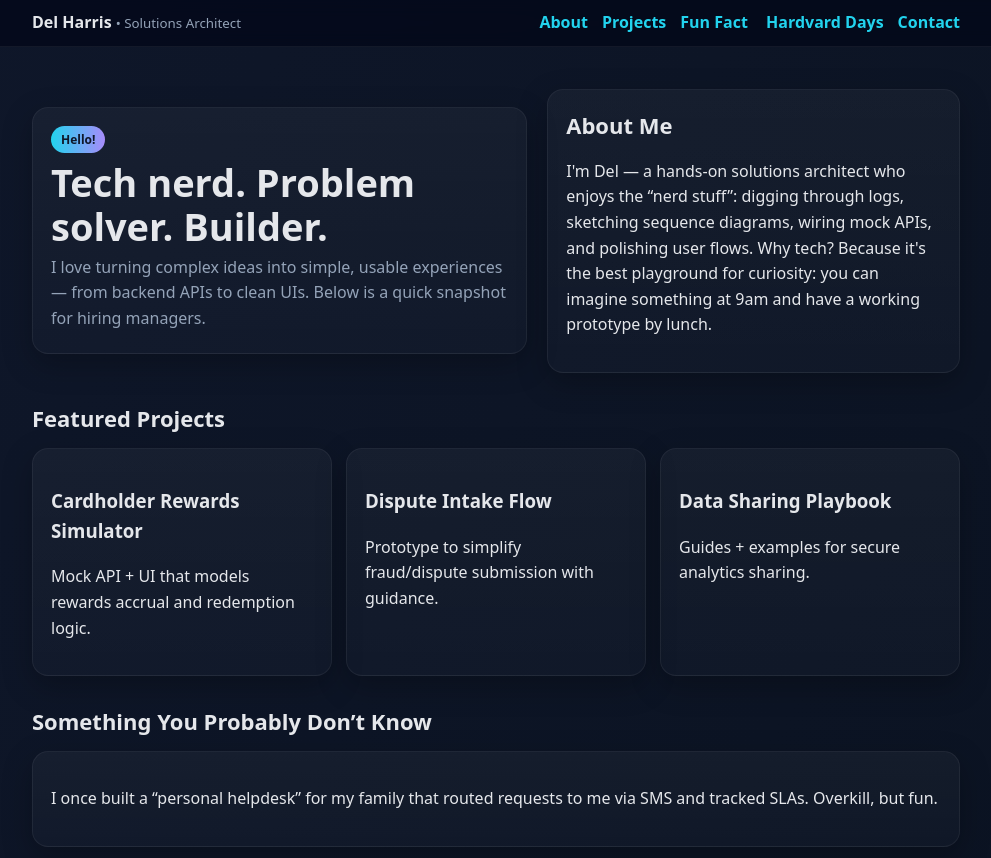
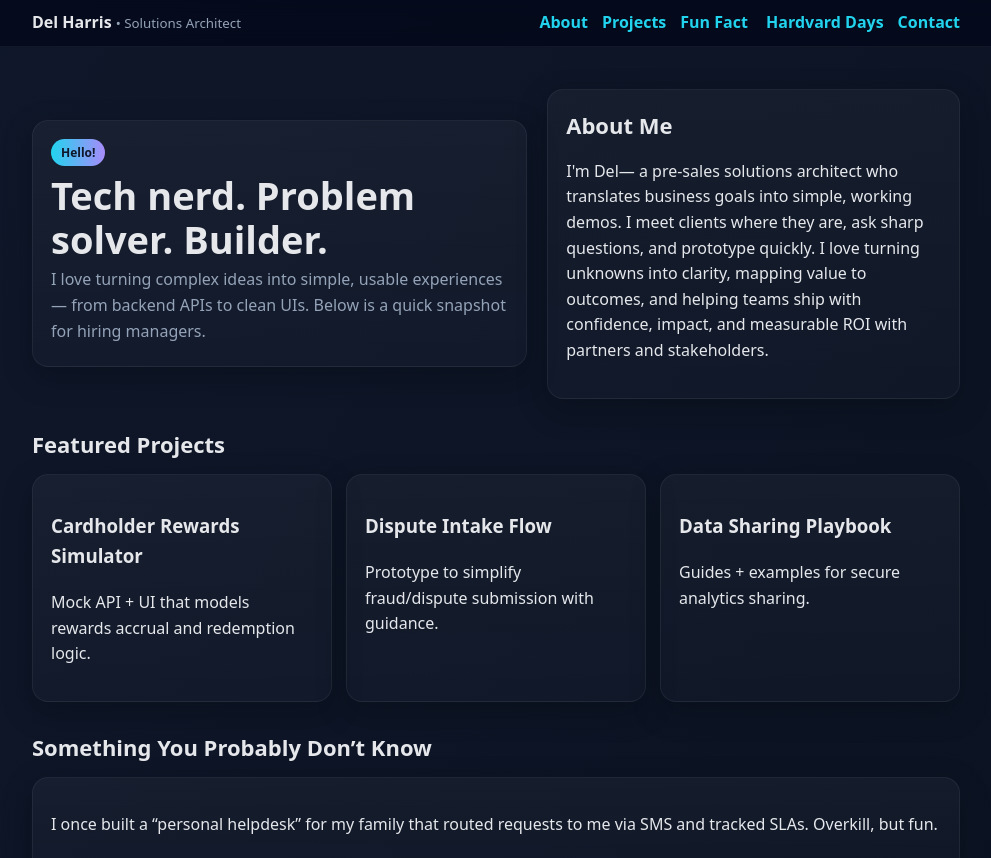
Before and after one commit to harrisdel56-beep/portfolio, a plain HTML site: page index.html in a window 1280 px wide. Shown: the top 858 px of the page, without its empty margins (144-1135 px from the left). Drawn offline with Linux system fonts and the light colour scheme.

Commit message:
Update index.html

```diff
--- a/index.html
+++ b/index.html
@@ -68,9 +68,11 @@
       </div>
       <div class="card">
         <h2 id="about">About Me</h2>
-        <p>I'm Del — a hands-on solutions architect who enjoys the “nerd stuff”: digging through logs, sketching sequence diagrams,
-        wiring mock APIs, and polishing user flows. Why tech? Because it's the best playground for curiosity:
-        you can imagine something at 9am and have a working prototype by lunch.</p>
+        <p>I'm Del— a pre-sales solutions architect who translates business goals into simple, working demos.
+          I meet clients where they are, ask sharp questions, and prototype quickly.
+          I love turning unknowns into clarity, mapping value to outcomes,
+          and helping teams ship with confidence, impact,
+          and measurable ROI with partners and stakeholders.</p>
       </div>
     </section>
 
```
